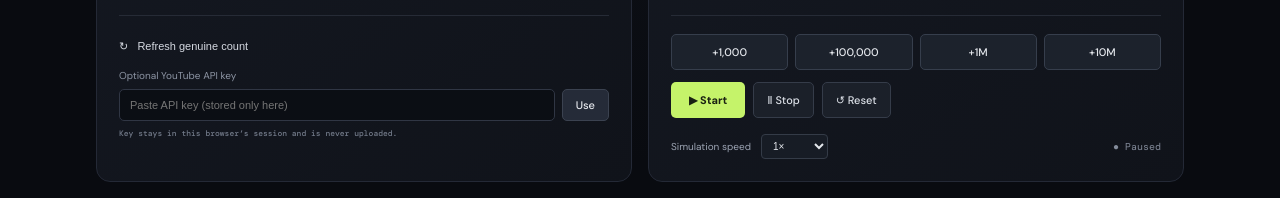
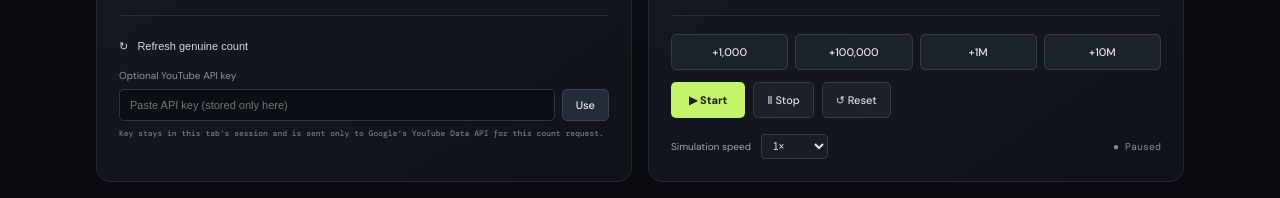
Before and after one commit to ZRSaimun/youtube-view-simulation-lab, a plain HTML site: page index.html in a window 1280 px wide. Shown: the part 1068-1266 px from the top of the page. Drawn offline with nearby package versions, Linux system fonts and the light colour scheme; no server answers.

Commit message:
Clarify YouTube API key handling

```diff
--- a/index.html
+++ b/index.html
@@ -13,7 +13,7 @@
       <section class="video-card panel"><div class="section-head"><div><span class="kicker">01 / SOURCE VIDEO</span><h2>Your selected video</h2></div><span class="pill"><span class="live-dot"></span> OFFICIAL PLAYER</span></div>
         <div class="video-layout"><div class="player-wrap"><iframe id="player" src="https://www.youtube-nocookie.com/embed/vv6Cn16scjU?rel=0" title="Selected YouTube video" allow="accelerometer; autoplay; clipboard-write; encrypted-media; gyroscope; picture-in-picture; web-share" referrerpolicy="strict-origin-when-cross-origin" allowfullscreen></iframe></div><div class="video-info"><img id="thumbnail" src="https://i.ytimg.com/vi/vv6Cn16scjU/hqdefault.jpg" alt="YouTube video thumbnail"><div><span class="kicker">VIDEO DETAILS</span><h3 id="video-title">YouTube video · vv6Cn16scjU</h3><p class="subtle">Metadata is retrieved from YouTube’s public oEmbed endpoint when available.</p></div><a class="text-link" href="https://www.youtube.com/watch?v=vv6Cn16scjU" target="_blank" rel="noreferrer">Open on YouTube ↗</a></div></div>
       </section>
-      <section class="stats-grid"><article class="stat-card panel"><div class="stat-top"><span class="kicker">GENUINE PUBLIC VIEWS</span><span class="status-tag" id="api-status">API KEY NOT SET</span></div><div class="stat-number" id="real-views">—</div><p class="stat-note">Read-only count from YouTube Data API v3</p><div class="divider-line"></div><button class="inline-btn" id="refresh-real">↻ &nbsp; Refresh genuine count</button><label class="api-key-label" for="api-key">Optional YouTube API key</label><div class="key-row"><input id="api-key" type="password" placeholder="Paste API key (stored only here)" autocomplete="off"><button id="save-key" aria-label="Use API key">Use</button></div><p class="micro">Key stays in this browser’s session and is never uploaded.</p></article>
+      <section class="stats-grid"><article class="stat-card panel"><div class="stat-top"><span class="kicker">GENUINE PUBLIC VIEWS</span><span class="status-tag" id="api-status">API KEY NOT SET</span></div><div class="stat-number" id="real-views">—</div><p class="stat-note">Read-only count from YouTube Data API v3</p><div class="divider-line"></div><button class="inline-btn" id="refresh-real">↻ &nbsp; Refresh genuine count</button><label class="api-key-label" for="api-key">Optional YouTube API key</label><div class="key-row"><input id="api-key" type="password" placeholder="Paste API key (stored only here)" autocomplete="off"><button id="save-key" aria-label="Use API key">Use</button></div><p class="micro">Key stays in this tab’s session and is sent only to Google’s YouTube Data API for this count request.</p></article>
       <article class="stat-card simulated panel"><div class="stat-top"><span class="kicker">SIMULATED VIEWS</span><span class="status-tag sim-tag">LOCAL ONLY</span></div><div class="stat-number" id="sim-views">0</div><p class="stat-note">Generated by this page · not sent to YouTube</p><div class="divider-line"></div><div class="counter-actions"><button class="add-btn" data-add="1000">+1,000</button><button class="add-btn" data-add="100000">+100,000</button><button class="add-btn" data-add="1000000">+1M</button><button class="add-btn" data-add="10000000">+10M</button></div><div class="control-row"><button class="primary-btn" id="start">▶ Start</button><button class="control-btn" id="stop">Ⅱ Stop</button><button class="control-btn" id="reset">↺ Reset</button></div><div class="speed-row"><label for="speed">Simulation speed</label><select id="speed"><option value="1">1×</option><option value="10">10×</option><option value="100">100×</option><option value="1000">1,000×</option></select><span id="run-state">● Paused</span></div></article></section>
       <section class="chart-card panel"><div class="section-head"><div><span class="kicker">02 / SIMULATION TIMELINE</span><h2>Simulated growth</h2></div><span class="chart-legend"><i></i> Simulated views</span></div><div class="chart-wrap"><canvas id="chart" aria-label="Chart of simulated views over time"></canvas></div><p class="chart-caption">Only simulated data is plotted here. Genuine YouTube views are measured separately above.</p></section>
       <section class="compare panel"><div class="compare-icon">i</div><div><span class="kicker">IMPORTANT DISTINCTION</span><h2>Simulation is not engagement.</h2><p>Simulated views are numbers created locally for demonstration. They do not play the video, create accounts, contact YouTube’s view-count systems, or increase the genuine public count. Any later change in YouTube’s public count is real platform activity and does not prove this simulator caused it.</p><div class="baseline" id="baseline-note">Genuine count baseline: not recorded yet.</div></div></section>
```
